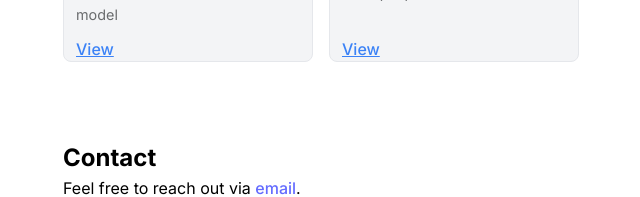
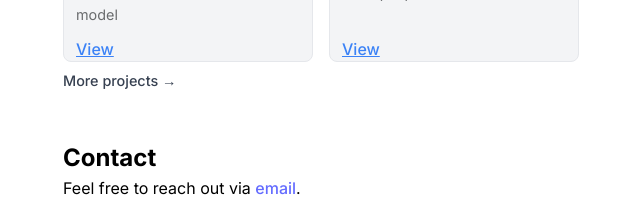
Before and after one commit to ivanbard/my-portfolio, a React (Vite) app: page / in a window 1280 px wide. In both pictures the pointer is over the link "More projects →". Shown: the part 962-1159 px from the top of the page, without its empty margins (319-959 px from the left). Built offline with nearby package versions, Linux system fonts and the light colour scheme.

Commit message:
fixed more projects hover issue

```diff
--- a/src/styles/Projects.css
+++ b/src/styles/Projects.css
@@ -39,7 +39,7 @@
   }
 
   .more-projects:hover {
-    color: #fff;
+    color: #374151;
   }
 
   @media (max-width: 640px) {
```
